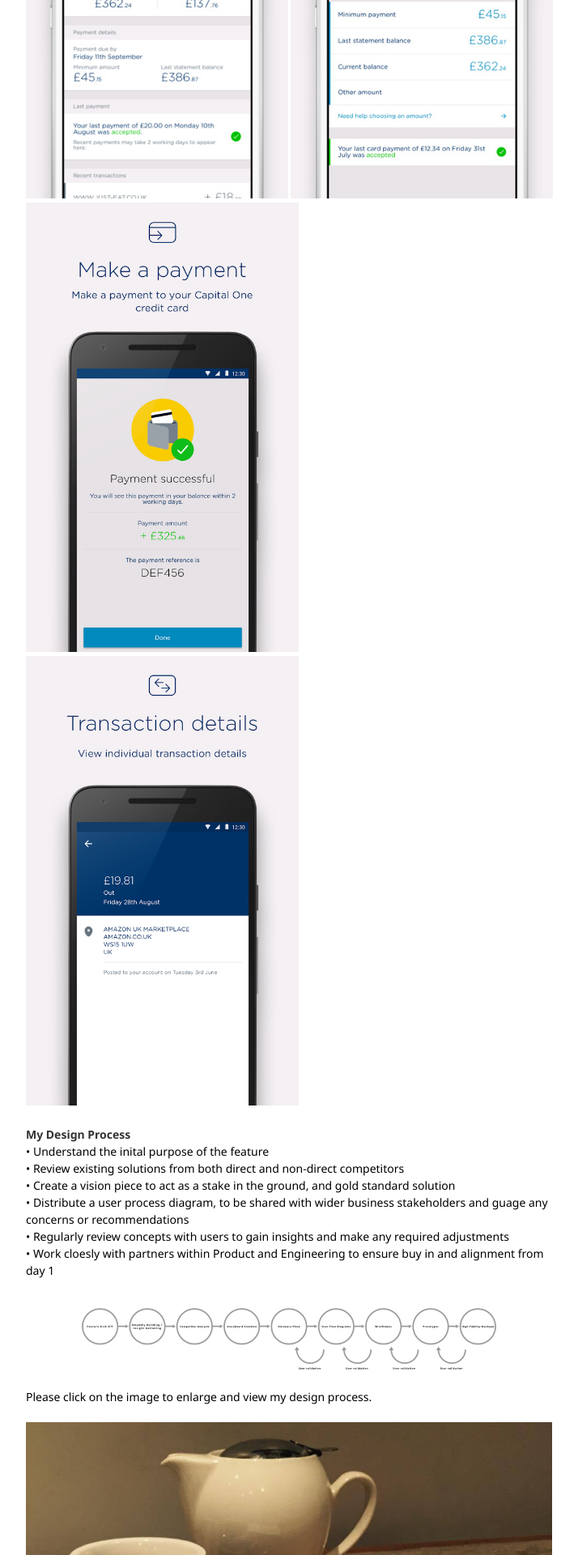
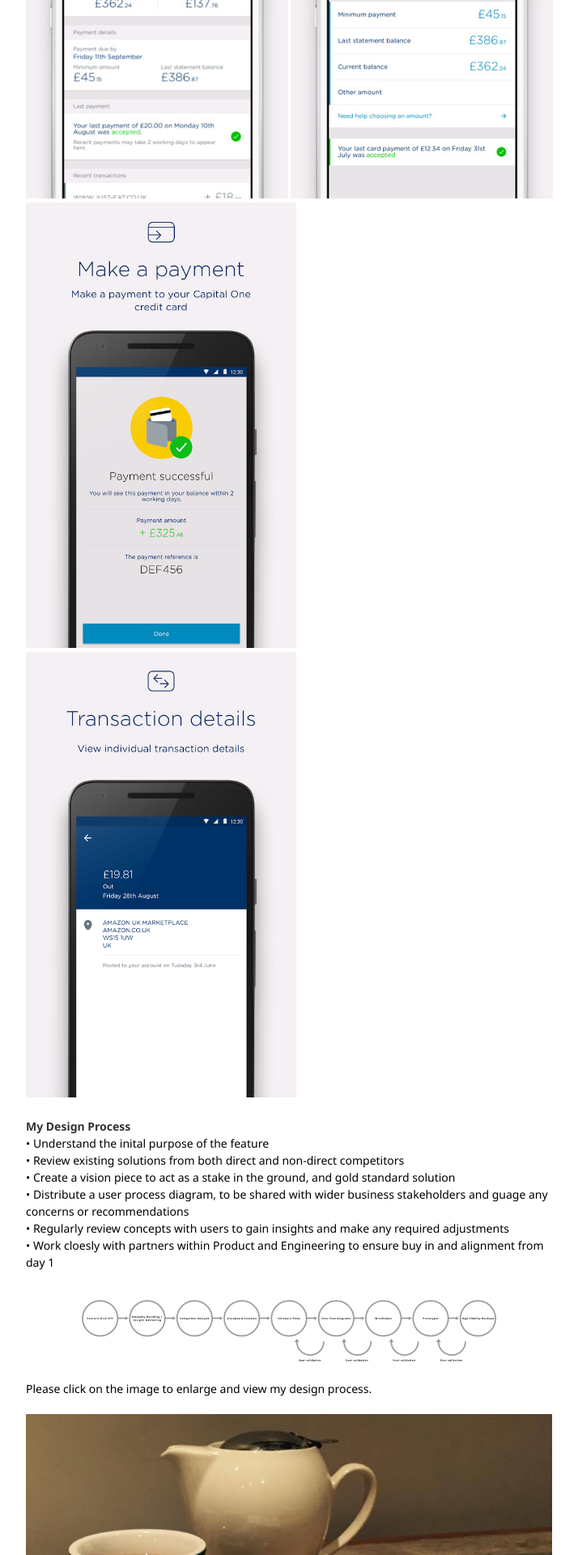
Before and after one commit to syeef/syeefkarim-2016-v0, a Jekyll site: the page built from portfolio/capitalone.md, in a window 1280 px wide. Shown: the part 1535-3455 px from the top of the page at 81% size, without its empty margins (279-993 px from the left). Built offline with Jekyll 4.4.1, drawn with Linux system fonts in a browser that asks for light colours.

Commit message:
update capital one page

```diff
--- a/portfolio/capitalone.md
+++ b/portfolio/capitalone.md
@@ -33,8 +33,8 @@ Create a mobile app to allow customers to easily service their accounts, receive
 <img src="/images/posts/capitalone/iOSAAG.png" height="575px">
 <img src="/images/posts/capitalone/iOSPayment.png" height="575px">
 <br>
-<img src="/images/posts/capitalone/AnroidSuccessfulPayment.png" height="555px">
-<img src="/images/posts/capitalone/AndroidTransactionDetails.png" height="555px">
+<img src="/images/posts/capitalone/AnroidSuccessfulPayment.png" height="550px">
+<img src="/images/posts/capitalone/AndroidTransactionDetails.png" height="550px">
 
 **My Design Process**
 • Understand the inital purpose of the feature
```
